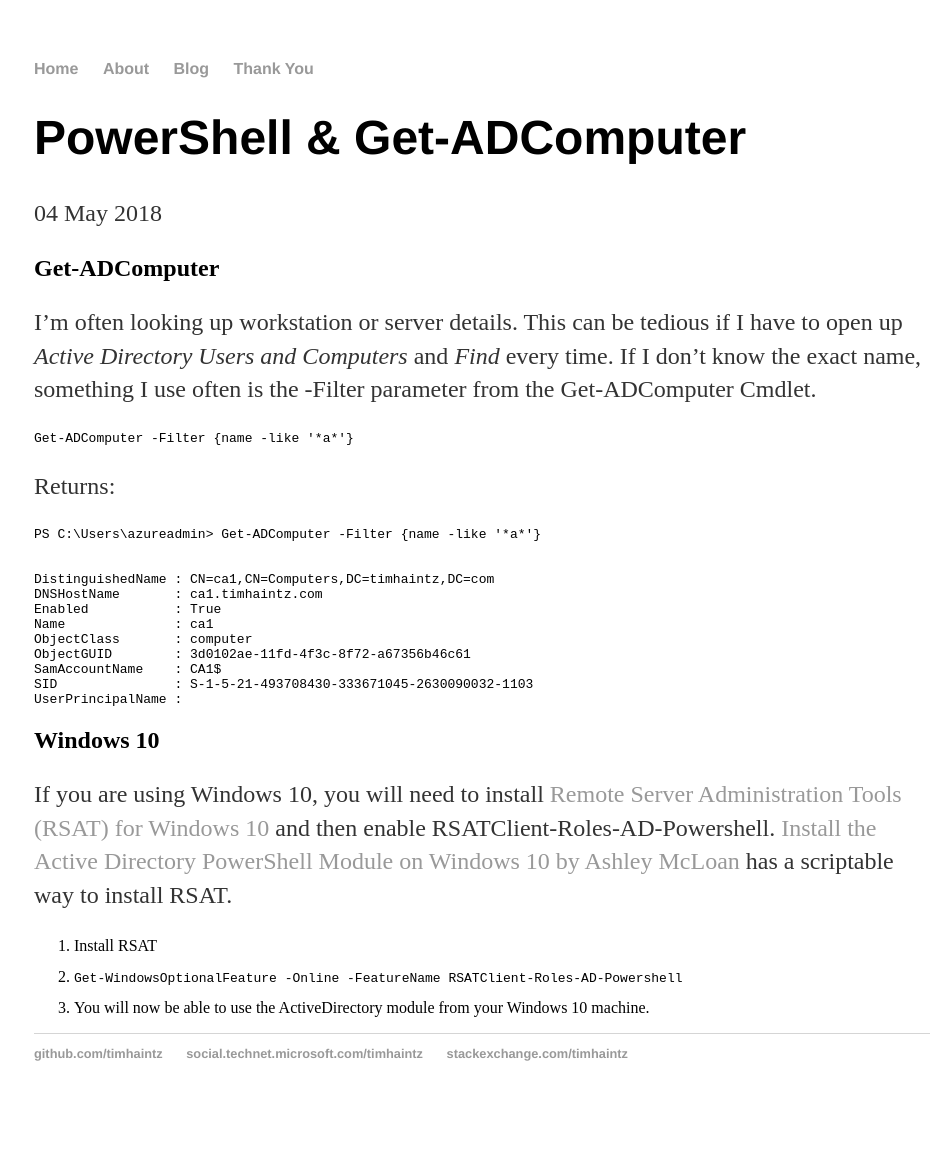
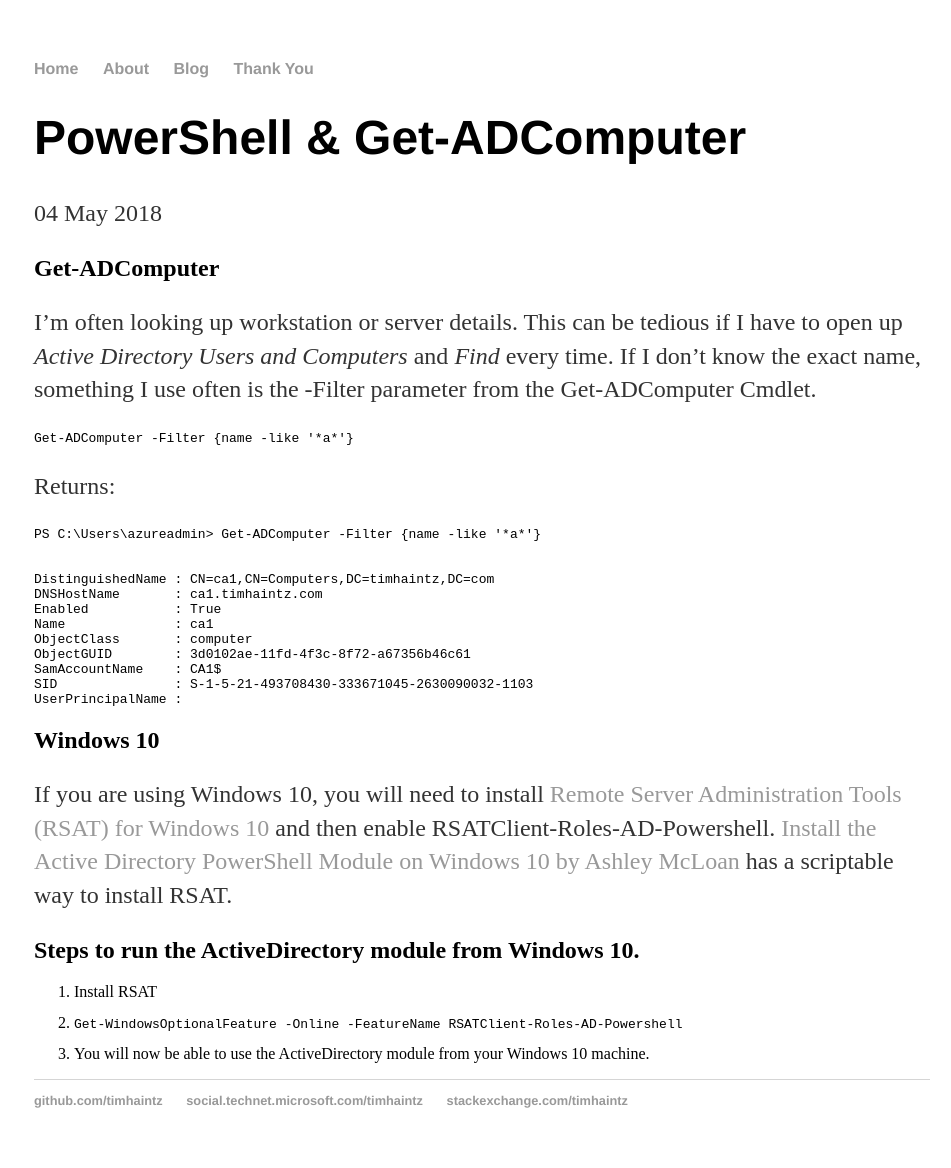
Before and after one commit to timhaintz/timhaintz.github.io, a Jekyll site: the page built from _posts/2018-05-04-PowerShell-Get-ADComputer.md, in a window 1280 px wide. Shown: the whole page, without its empty margins (158-1109 px from the left). Built offline with Jekyll 4.4.1, drawn with Linux system fonts in a browser that asks for light colours; before the commit the page ends 1121 px from its top, so only the background shows below that.

Commit message:
Update 2018-05-04-PowerShell-Get-ADComputer.md

````diff
--- a/_posts/2018-05-04-PowerShell-Get-ADComputer.md
+++ b/_posts/2018-05-04-PowerShell-Get-ADComputer.md
@@ -29,6 +29,7 @@ UserPrincipalName :
 ## Windows 10
 If you are using Windows 10, you will need to install [Remote Server Administration Tools (RSAT) for Windows 10](https://www.microsoft.com/en-au/download/details.aspx?id=45520) and then enable RSATClient-Roles-AD-Powershell. [Install the Active Directory PowerShell Module on Windows 10 by Ashley McLoan](https://blogs.technet.microsoft.com/ashleymcglone/2016/02/26/install-the-active-directory-powershell-module-on-windows-10/) has a scriptable way to install RSAT.
 
+## Steps to run the ActiveDirectory module from Windows 10.
 1. Install RSAT
 2.
 ```PowerShell
````
